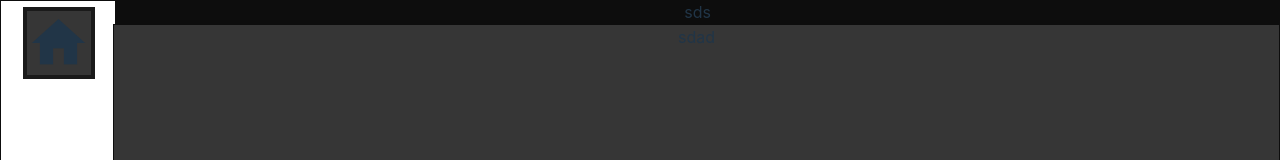
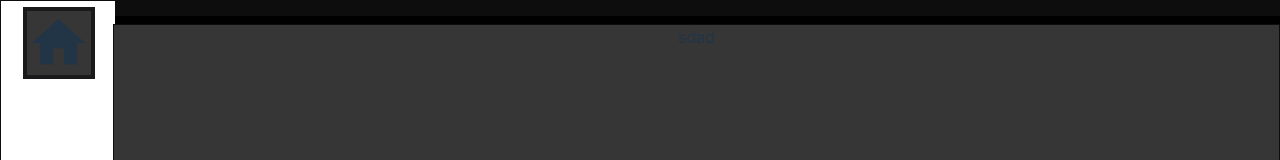
Before and after one commit to hamid1103/hamid-portfolio, a Vue app in the folder portfolio/: page / in a window 1280 px wide. Shown: the top 160 px of the page. Built offline with nearby package versions, Linux system fonts and the light colour scheme.

Commit message:
Emitter added

```diff
--- a/portfolio/package.json
+++ b/portfolio/package.json
@@ -9,6 +9,7 @@
     "preview": "vite preview"
   },
   "dependencies": {
+    "mitt": "^3.0.0",
     "vue": "^3.2.45",
     "vue-live2d": "^1.3.1"
   },
--- a/portfolio/src/components/codebar.vue
+++ b/portfolio/src/components/codebar.vue
@@ -1,6 +1,6 @@
 <template>
-  <div class="dbcodebar">
-sds
+  <div class="dbcodebar" :style="bgcolor">
+    <p>{{ message }}</p>
   </div>
 </template>
 
@@ -8,15 +8,38 @@ sds
 export default {
   name: "codebar",
   data(){
+    return{
+      message: '',
+      bgcolor: 'background-color: black;'
 
+    }
   },
   methods: {
+    FlashMessage(msg, color){
 
+    },
+    ShowMessage(msg){
+      this.message = msg;
+    },
+    FlashColor(color){
+      this.bgcolor = 'background-color: ' + color + ';'
+
+    }
+  },
+  computed:{
+    customcss(){
+      return{
+        '--bgcolor-css': this.bgcolor
+      }
+    }
   },
   props: {
 
   },
   mounted() {
+    this.emitter.on('showmsg', (msg) =>
+        {this.ShowMessage(msg);}
+    );
   }
 }
 </script>
--- a/portfolio/src/components/container.vue
+++ b/portfolio/src/components/container.vue
@@ -14,6 +14,7 @@ import Live2d from "../../node_modules/vue-live2d/src/index.vue"
     <live2d
         :style="style"
         :model="['Potion-Maker/Pio', 'school-2017-costume-yellow']"
+
     ></live2d>
   </div>
 </template>
@@ -22,7 +23,9 @@ import Live2d from "../../node_modules/vue-live2d/src/index.vue"
 export default {
   name: "container",
   data(){
-    style: 'position: fixed; bottom: 0; right: 0;'
+    return{
+      style: 'position: fixed; bottom: 0; right: 0;'
+    }
   }
 }
 </script>
--- a/portfolio/src/components/sbButton.vue
+++ b/portfolio/src/components/sbButton.vue
@@ -18,6 +18,9 @@ export default {
   methods: {
     iwasclicky(){
       console.log(this.name + ' was Clicky');
+    },
+    sendmessage(msg){
+      this.emitter.emit('showmsg', msg)
     }
   }
 }
--- a/portfolio/src/components/sidebar.vue
+++ b/portfolio/src/components/sidebar.vue
@@ -4,7 +4,7 @@ import SbButton from "./sbButton.vue";
 
 <template>
   <div class="sidebar">
-    <sb-button g-icon="home" name="Home" />
+    <sb-button g-icon="home" name="Home" @click="this.emitter.emit('showmsg', 'Sending to homepage')" @mouseover="this.emitter.emit('showmsg', 'Send to homepage?')" @mouseleave="this.emitter.emit('showmsg', '')"> </sb-button>
   </div>
 </template>
 
@@ -12,7 +12,9 @@ import SbButton from "./sbButton.vue";
 export default {
   name: "sidebar",
   data(){
+    return{
 
+    }
   },
   methods: {
 
--- a/portfolio/src/main.js
+++ b/portfolio/src/main.js
@@ -1,5 +1,9 @@
 import { createApp } from 'vue'
 import './style.css'
 import App from './App.vue'
+import mitt from 'mitt'
 //this just loads the app into the html
-createApp(App).mount('#app')
+const emitter = mitt()
+const app = createApp(App)
+app.config.globalProperties.emitter = emitter;
+app.mount('#app');
```
Also changed, not shown: 1 other file (tests, documents, lock files or other folders).
